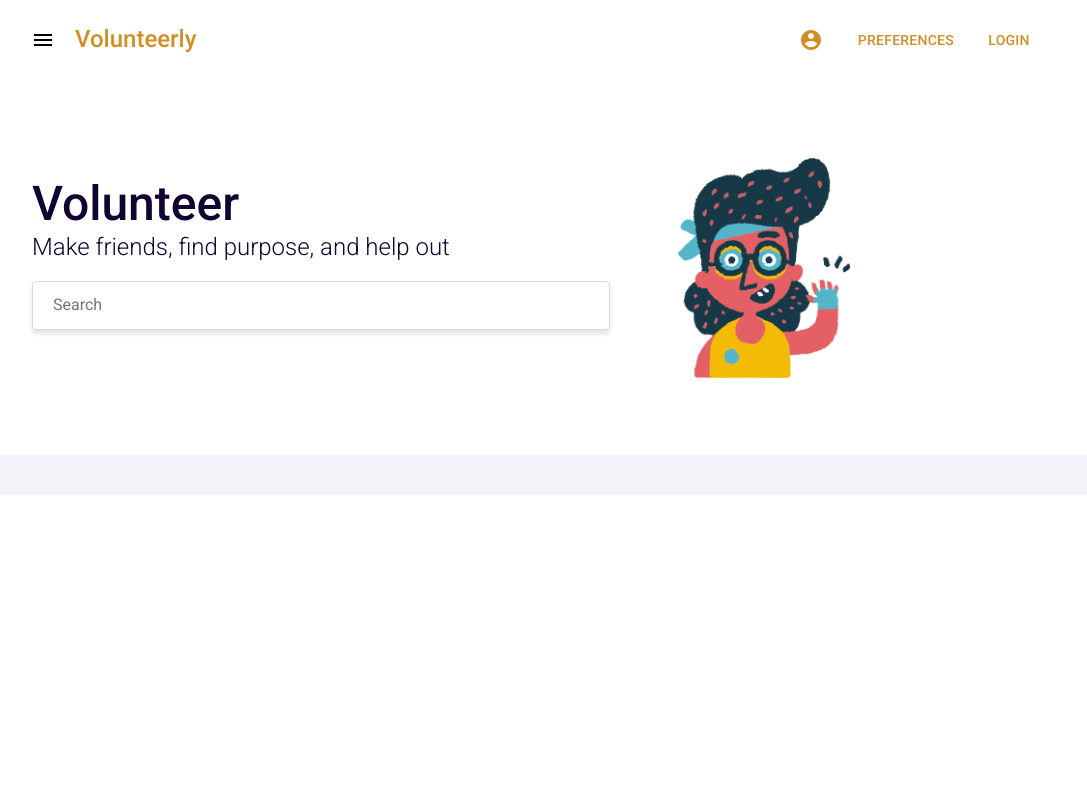
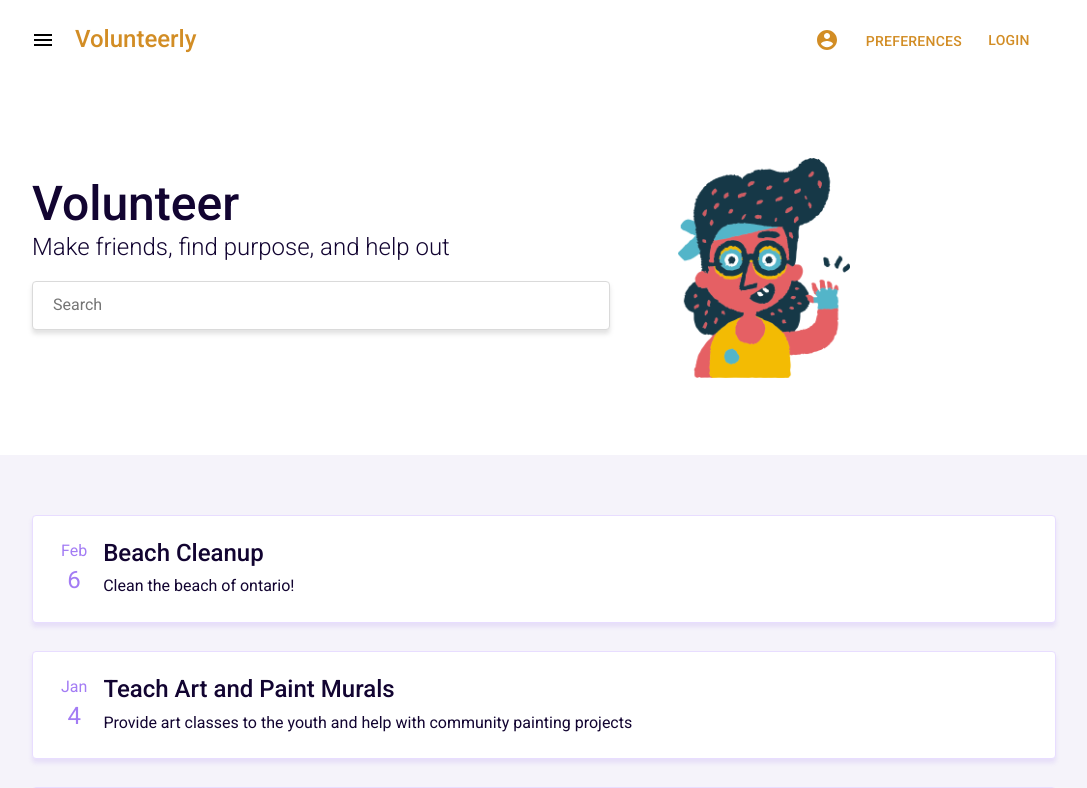
Before and after one commit to SimranS224/Volunteerly, a React app in the folder frontend/: page /home in a window 1280 px wide. Shown: the top 788 px of the page, without its empty margins (96-1183 px from the left). Built offline with nearby package versions, Linux system fonts and the light colour scheme; what google-maps-react would draw is missing.

Commit message:
fixed global events

```diff
--- a/frontend/src/HomePage/HomePage.jsx
+++ b/frontend/src/HomePage/HomePage.jsx
@@ -36,8 +36,7 @@ class HomePage extends React.Component {
    componentDidMount() {
     let events =  userService.getEvents(null);
     this.props.updateEvents(events)
-    console.log("events", events)
-    console.log("events",this.props.globalEvents);
+
     if (this.props.globalEvents) {
       this.setState({data: this.props.globalEvents, filtered: this.props.globalEvents})
     } else {
--- a/frontend/src/_redux/_reducers/userReducer.js
+++ b/frontend/src/_redux/_reducers/userReducer.js
@@ -7,7 +7,7 @@ const initialState = {
   isAdmin: false,
   curUser: null ,
   preferences: null,
-  events: []
+  events: userService.getEvents(null)
 }
 
 function userReducer(state = initialState, action) {
@@ -47,7 +47,7 @@ function userReducer(state = initialState, action) {
     case allConstants.UPDATE_EVENTS:
       return {
         ...state,
-        events: action.events
+        events: action.event
       };
     default:
       return state;
--- a/frontend/src/components/Modals/PreferencesModal.css
+++ b/frontend/src/components/Modals/PreferencesModal.css
@@ -16,3 +16,6 @@
   margin-right: spacing(1);
   width: 200,
 }
+.preference {
+	margin-top: 7.5px;
+}
--- a/frontend/src/components/Modals/PreferencesModal.js
+++ b/frontend/src/components/Modals/PreferencesModal.js
@@ -64,7 +64,7 @@ const PreferencesModal = ({ setPreferences }) => {
   const error = [planting, cleanUp, communityBuilding].filter(v => v).length !== 1;
 
   return (
-    <div>
+    <div className="preference">
       <Button variant="outlined" color="primary" onClick={openHandler}>
         Preferences
       </Button>
--- a/frontend/src/components/Navbar/Navbar.jsx
+++ b/frontend/src/components/Navbar/Navbar.jsx
@@ -80,7 +80,7 @@ function Navbar(props) {
               <IconButton>
                   <Link to="/profile"><AccountCircle /></Link>
               </IconButton>
-              <Button className="Preferences"><PreferencesModal/></Button>
+              <PreferencesModal />
               <Button className="Login" onClick={() => {props.logout(); setState({loggedIn: false})}}><Link to="/login">{state.loggedIn !== true ? "Login" : "Logout"}</Link></Button>
             </div>
         </AppBar>
```
